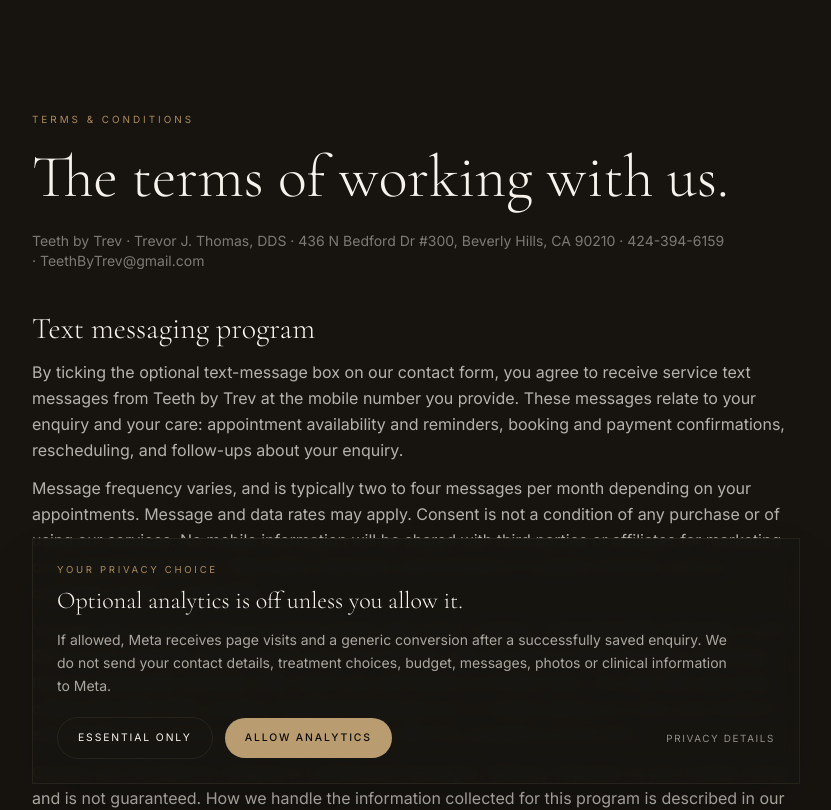
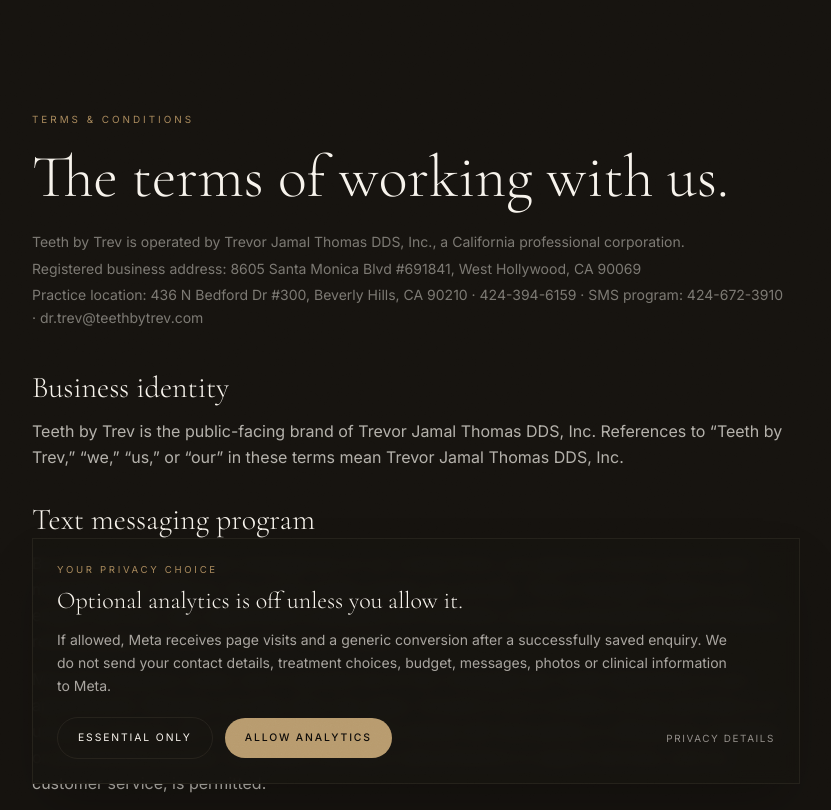
Before and after one commit to barranaai/TBT, a Next.js app: page /terms in a window 1280 px wide. Shown: the top 810 px of the page, without its empty margins (224-1055 px from the left). Built offline with nearby package versions, Linux system fonts and the light colour scheme.

Commit message:
Align website identity with Teeth By Trev legal entity

```diff
--- a/app/atelier/components/AtelierFooter.tsx
+++ b/app/atelier/components/AtelierFooter.tsx
@@ -75,16 +75,39 @@
               An atelier of cosmetic &amp; implant dentistry by Dr. Trevor J.
               Thomas, DDS.
             </p>
+            <p className="mt-4 max-w-sm text-xs leading-relaxed text-ivory/40">
+              Teeth by Trev is operated by Trevor Jamal Thomas DDS, Inc., a
+              California professional corporation.
+            </p>
             <address className="mt-6 text-sm not-italic leading-relaxed text-ivory/45">
-              436 N Bedford Dr #300
+              Registered: 8605 Santa Monica Blvd #691841
+              <br />
+              West Hollywood, CA 90069
+              <br />
+              Practice: 436 N Bedford Dr #300
               <br />
               Beverly Hills, CA 90210
+              <br />
+              <a
+                href="mailto:dr.trev@teethbytrev.com"
+                className="transition-colors hover:text-gold"
+              >
+                dr.trev@teethbytrev.com
+              </a>
               <br />
               <a
                 href="tel:+14243946159"
                 className="transition-colors hover:text-gold"
               >
                 424-394-6159
+              </a>
+              <br />
+              SMS program: {" "}
+              <a
+                href="sms:+14246723910"
+                className="transition-colors hover:text-gold"
+              >
+                424-672-3910
               </a>
             </address>
 
--- a/app/privacy/page.tsx
+++ b/app/privacy/page.tsx
@@ -4,7 +4,7 @@
 export const metadata: Metadata = {
   title: "Privacy Policy — Teeth by Trev",
   description:
-    "How Teeth by Trev handles website enquiries, text messaging, and optional analytics.",
+    "How Teeth by Trev, operated by Trevor Jamal Thomas DDS, Inc., handles website enquiries, text messaging, and optional analytics.",
 };
 
 export default function PrivacyPage() {
@@ -17,11 +17,33 @@
         <h1 className="mt-5 font-serif text-5xl font-light sm:text-6xl">
           Your information stays under your control.
         </h1>
-        <p className="mt-6 text-sm text-ivory/45">
-          Teeth by Trev · Trevor J. Thomas, DDS · 436 N Bedford Dr #300, Beverly
-          Hills, CA 90210 · 424-394-6159
-        </p>
+        <div className="mt-6 space-y-1 text-sm leading-relaxed text-ivory/45">
+          <p>
+            Teeth by Trev is operated by Trevor Jamal Thomas DDS, Inc., a
+            California professional corporation.
+          </p>
+          <p>
+            Registered business address: 8605 Santa Monica Blvd #691841, West
+            Hollywood, CA 90069
+          </p>
+          <p>
+            Practice location: 436 N Bedford Dr #300, Beverly Hills, CA 90210 ·
+            424-394-6159 · SMS program: 424-672-3910 ·
+            dr.trev@teethbytrev.com
+          </p>
+        </div>
         <div className="mt-10 space-y-8 text-base leading-relaxed text-ivory/70">
+          <section>
+            <h2 className="font-serif text-3xl font-light text-ivory">
+              Who operates this website
+            </h2>
+            <p className="mt-3">
+              Teeth by Trev is the public-facing brand of Trevor Jamal Thomas
+              DDS, Inc. References to “Teeth by Trev,” “we,” “us,” or “our” in
+              this policy mean Trevor Jamal Thomas DDS, Inc.
+            </p>
+          </section>
+
           <section>
             <h2 className="font-serif text-3xl font-light text-ivory">
               Enquiry information
--- a/app/sms-opt-in/page.tsx
+++ b/app/sms-opt-in/page.tsx
@@ -8,7 +8,7 @@
 export const metadata: Metadata = {
   title: "SMS Opt-In Flow — Teeth by Trev",
   description:
-    "How Teeth by Trev collects consent to send service text messages, documented for mobile carrier review.",
+    "How Teeth by Trev, operated by Trevor Jamal Thomas DDS, Inc., collects consent to send service text messages.",
   robots: { index: false, follow: false },
 };
 
@@ -53,10 +53,21 @@
         <h1 className="mt-5 font-serif text-5xl font-light sm:text-6xl">
           How we collect consent to text you.
         </h1>
-        <p className="mt-6 text-sm text-ivory/45">
-          Teeth by Trev · Trevor J. Thomas, DDS · 436 N Bedford Dr #300, Beverly
-          Hills, CA 90210 · 424-394-6159 · TeethByTrev@gmail.com
-        </p>
+        <div className="mt-6 space-y-1 text-sm leading-relaxed text-ivory/45">
+          <p>
+            Teeth by Trev is operated by Trevor Jamal Thomas DDS, Inc., a
+            California professional corporation.
+          </p>
+          <p>
+            Registered business address: 8605 Santa Monica Blvd #691841, West
+            Hollywood, CA 90069
+          </p>
+          <p>
+            Practice location: 436 N Bedford Dr #300, Beverly Hills, CA 90210 ·
+            424-394-6159 · SMS program: 424-672-3910 ·
+            dr.trev@teethbytrev.com
+          </p>
+        </div>
 
         <div className="mt-10 space-y-6 text-base leading-relaxed text-ivory/70">
           <p>
--- a/app/terms/page.tsx
+++ b/app/terms/page.tsx
@@ -4,7 +4,7 @@
 export const metadata: Metadata = {
   title: "Terms & Conditions — Teeth by Trev",
   description:
-    "Website and text messaging terms for Teeth by Trev, the practice of Dr. Trevor J. Thomas, DDS.",
+    "Website and text messaging terms for Teeth by Trev, operated by Trevor Jamal Thomas DDS, Inc.",
 };
 
 export default function TermsPage() {
@@ -17,12 +17,34 @@
         <h1 className="mt-5 font-serif text-5xl font-light sm:text-6xl">
           The terms of working with us.
         </h1>
-        <p className="mt-6 text-sm text-ivory/45">
-          Teeth by Trev · Trevor J. Thomas, DDS · 436 N Bedford Dr #300, Beverly
-          Hills, CA 90210 · 424-394-6159 · TeethByTrev@gmail.com
-        </p>
+        <div className="mt-6 space-y-1 text-sm leading-relaxed text-ivory/45">
+          <p>
+            Teeth by Trev is operated by Trevor Jamal Thomas DDS, Inc., a
+            California professional corporation.
+          </p>
+          <p>
+            Registered business address: 8605 Santa Monica Blvd #691841, West
+            Hollywood, CA 90069
+          </p>
+          <p>
+            Practice location: 436 N Bedford Dr #300, Beverly Hills, CA 90210 ·
+            424-394-6159 · SMS program: 424-672-3910 ·
+            dr.trev@teethbytrev.com
+          </p>
+        </div>
 
         <div className="mt-10 space-y-8 text-base leading-relaxed text-ivory/70">
+          <section>
+            <h2 className="font-serif text-3xl font-light text-ivory">
+              Business identity
+            </h2>
+            <p className="mt-3">
+              Teeth by Trev is the public-facing brand of Trevor Jamal Thomas
+              DDS, Inc. References to “Teeth by Trev,” “we,” “us,” or “our” in
+              these terms mean Trevor Jamal Thomas DDS, Inc.
+            </p>
+          </section>
+
           <section>
             <h2 className="font-serif text-3xl font-light text-ivory">
               Text messaging program
@@ -128,8 +150,10 @@
             <p className="mt-3">
               We may update these terms from time to time; the version published
               here is the one that applies. Questions about these terms are
-              welcome at TeethByTrev@gmail.com or 424-394-6159, or by post to
-              436 N Bedford Dr #300, Beverly Hills, CA 90210.
+              welcome at dr.trev@teethbytrev.com or 424-394-6159, or by post to
+              the registered business address at 8605 Santa Monica Blvd
+              #691841, West Hollywood, CA 90069. Practice correspondence may
+              also be sent to 436 N Bedford Dr #300, Beverly Hills, CA 90210.
             </p>
           </section>
         </div>
```
